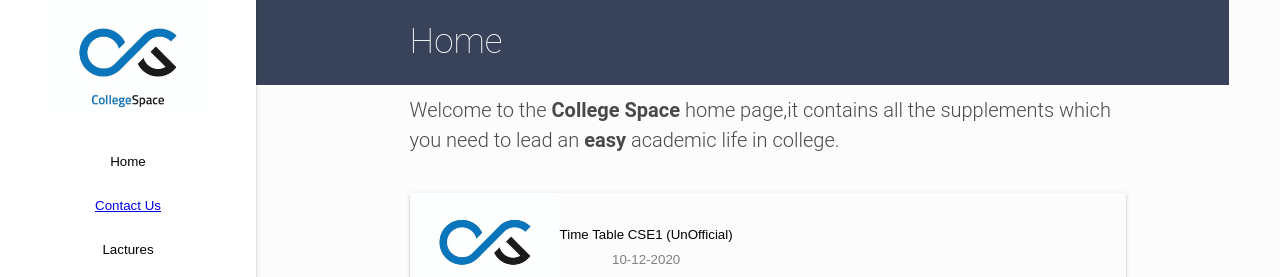
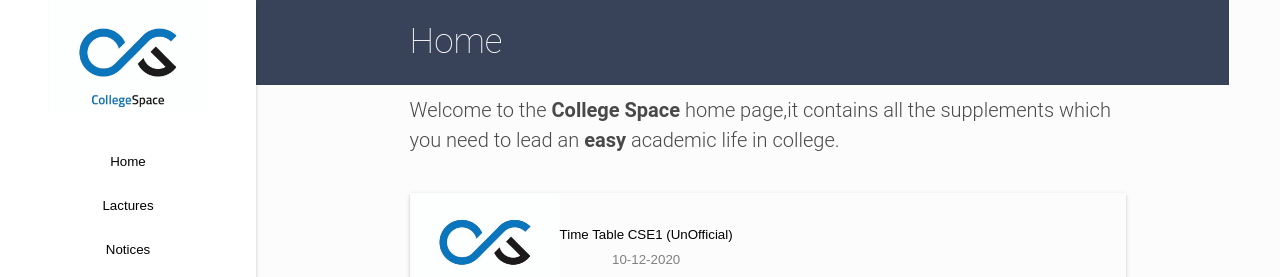
Before and after one commit to VikasKrGond/CollageSpace-NITP-CSE-2k20-24, a plain HTML site: page index.html in a window 1280 px wide. Shown: the top 277 px of the page. Drawn offline with Linux system fonts and the light colour scheme.

Commit message:
Update index.html

```diff
--- a/index.html
+++ b/index.html
@@ -18,9 +18,7 @@
             <li class="nav-item">
                 <button onclick="sideMenuClicked('Home')">Home</button>
             </li>
-            <li class="nav-item">
-                <button><a href="mailto:pka5667@gmail.com">Contact Us</a></button>
-            </li>
+
         </ul>
     </div>
     <div class="main-div">
```
